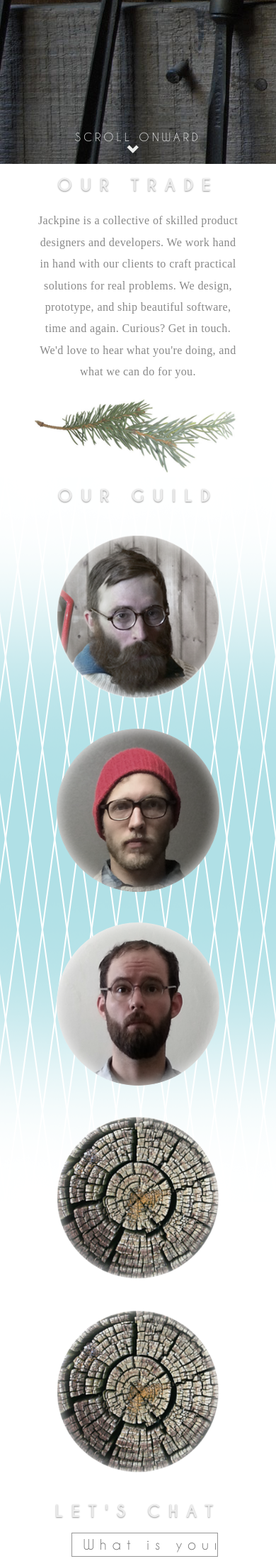
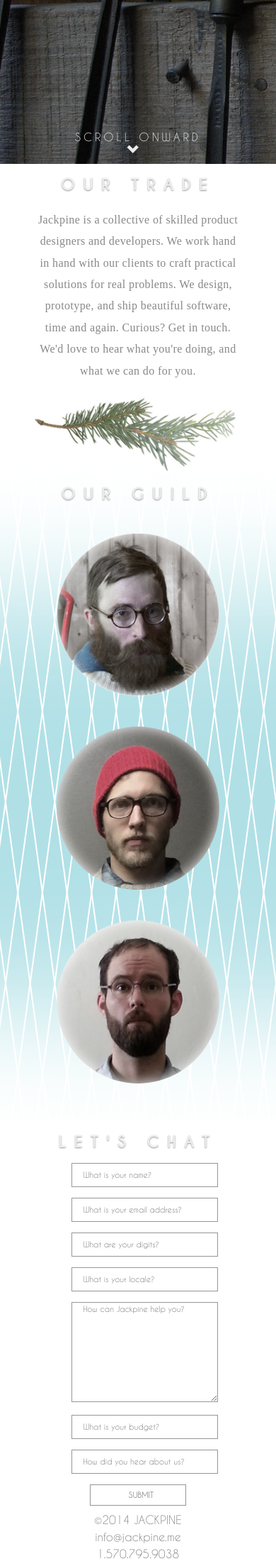
Before and after one commit to jackpine/jackpine.github.com, a Jekyll site: the page built from index.html, in a window 390 px wide. Shown: the part 669-2876 px from the top of the page at 71% size. Built offline with Jekyll 4.4.1, drawn with Linux system fonts in a browser that asks for light colours; Markdown is read by kramdown in place of the engine named in the settings.

Commit message:
resize fonts to fit on mobile

```diff
--- a/css/style.scss
+++ b/css/style.scss
@@ -28,12 +28,12 @@
 h1 {
   color: $light_text;
   font-family: caviar_dreamsbold;
-  font-size: 4em;
+  font-size: 64px;
   letter-spacing: 0.5em;
   text-shadow: 0px 4px 4px rgba(150, 150, 150, 1);
   margin-bottom: 41px;
   @media (max-width: $screen-sm-min) {
-    font-size: 23px;
+    font-size: 22px;
     margin-bottom: 20px;
     text-shadow: 0px 1px 2px rgba(150, 150, 150, 1);
   }
@@ -65,7 +65,6 @@
   &.large_screen_only {
     @media (max-width: $screen-sm-min) {
       height: auto;
-      overflow: auto;
       .centered {
         position: relative;
         height: auto;
@@ -85,7 +84,6 @@
     @media (max-width: $screen-sm-min) {
       height: auto;
       position: relative;
-      overflow: auto;
     }
   }
   .footer {
@@ -202,7 +200,9 @@
   }
 
   #spruce_bough {
-    width: 100%;
+    @media (max-width: $screen-sm-min) {
+      width: 100%;
+    }
   }
 }
 
@@ -210,9 +210,19 @@
   .centered {
     width: 90%;
   }
+  .bg {
+    @media (max-width: $screen-sm-min) {
+      top: -50px;
+    }
+  }
   .headshots {
+    .log {
+      @media (max-width: $screen-sm-min) {
+        display: none;
+      }
+    }
     text-align: center;
-    margin: 0 auto;
+    margin: 0 auto 30px auto;
     li {
       display: inline-block;
       @include size(230px, 230px);
@@ -249,8 +259,12 @@
       width: 100%;
       height: 30px;
       padding-left: 15px;
-      letter-spacing: 0.4em;
-      font-size: 1.2em;
+      letter-spacing: 8px;
+      font-size: 19px;
+      @media (max-width: $screen-sm-min) {
+        letter-spacing: 0px;
+        font-size: 11px;
+      }
       margin-bottom: 15px;
       border: 1px solid #969696;
       color: #555;
@@ -274,6 +288,9 @@
     right: -123px;
     width: 501px;
     height: 687px;
+    @media (max-width: $screen-sm-min) {
+      display: none !important;
+    }
   }
   #mid-cone {
     position: absolute;
@@ -290,6 +307,9 @@
     left: 31%;
     width: 126px;
     height: 164px;
+    @media (max-width: $screen-sm-min) {
+      display: none !important;
+    }
   }
   .footer {
     position: absolute;
@@ -309,6 +329,8 @@
         @media (max-width: $screen-sm-min) {
           float: none;
           width: auto;
+          border: none;
+          margin-top: 5px;
         }
         &:first-of-type {
           border: none;
--- a/index.html
+++ b/index.html
@@ -44,8 +44,8 @@
       <li data-toggle="tooltip" data-placement="bottom" title="Hi, I'm Sam. I hack on Ruby, Python, and Javascript."><div class="circle"></div><img src="img/sam.png"></li>
       <li data-toggle="tooltip" data-placement="top" title="Hi, I'm Sam. I craft code, build teams, and manage projects."><div class="circle"></div><img src="img/michael.png"></li>
       <li data-toggle="tooltip" data-placement="right" title="Hi, I'm Jon. I design graphics, layouts, and user interfaces."><div class="circle"></div><img src="img/jon.png"></li>
-      <li><div class="circle"></div><img src="img/log.png"></li>
-      <li><div class="circle"></div><img src="img/log.png"></li>
+      <li class="log"><div class="circle"></div><img src="img/log.png"></li>
+      <li class="log"><div class="circle"></div><img src="img/log.png"></li>
     </ul>
   </div>
 </div>
```
